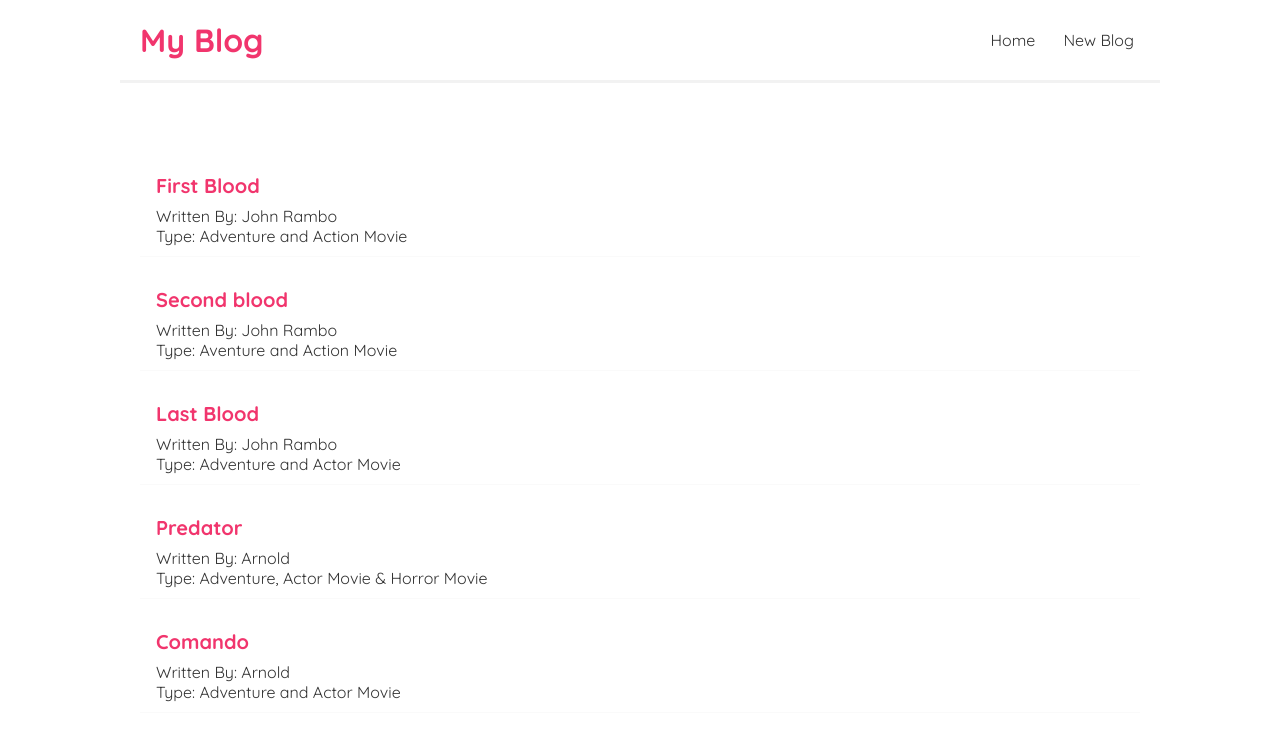
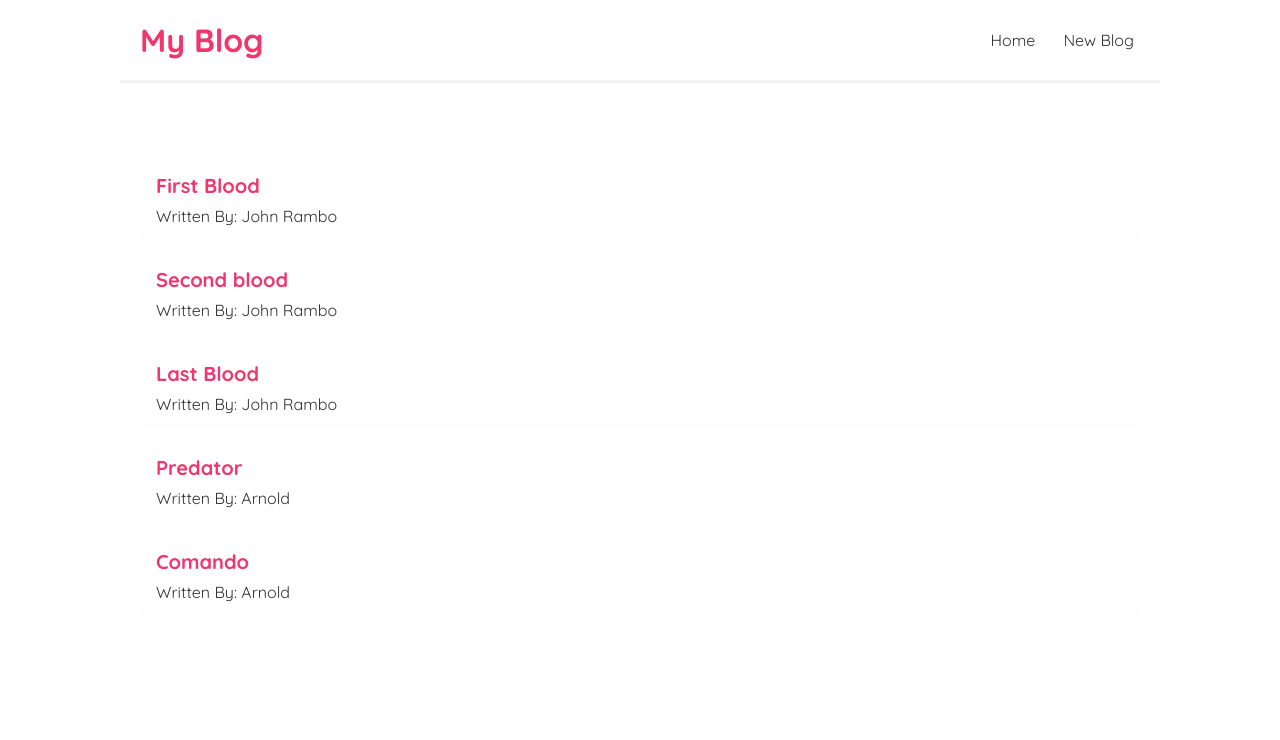
Before and after one commit to Paul-Nathan/BlogWebApp, a React (Create React App) app: page / in a window 1280 px wide. Shown: the top 740 px of the page. Built offline with nearby package versions, Linux system fonts and the light colour scheme.

Commit message:
Updating Home.js

```diff
--- a/src/Components/Home.js
+++ b/src/Components/Home.js
@@ -18,7 +18,7 @@ import {useState} from 'react';
             <div className='blog-preview' key={blog.id}>
                 <h2>{blog.title}</h2>
                 <p>Written By: {blog.author}</p>
-                <p>Type: {blog.body}</p>
+
             </div>
         ))}
     </div>
```
